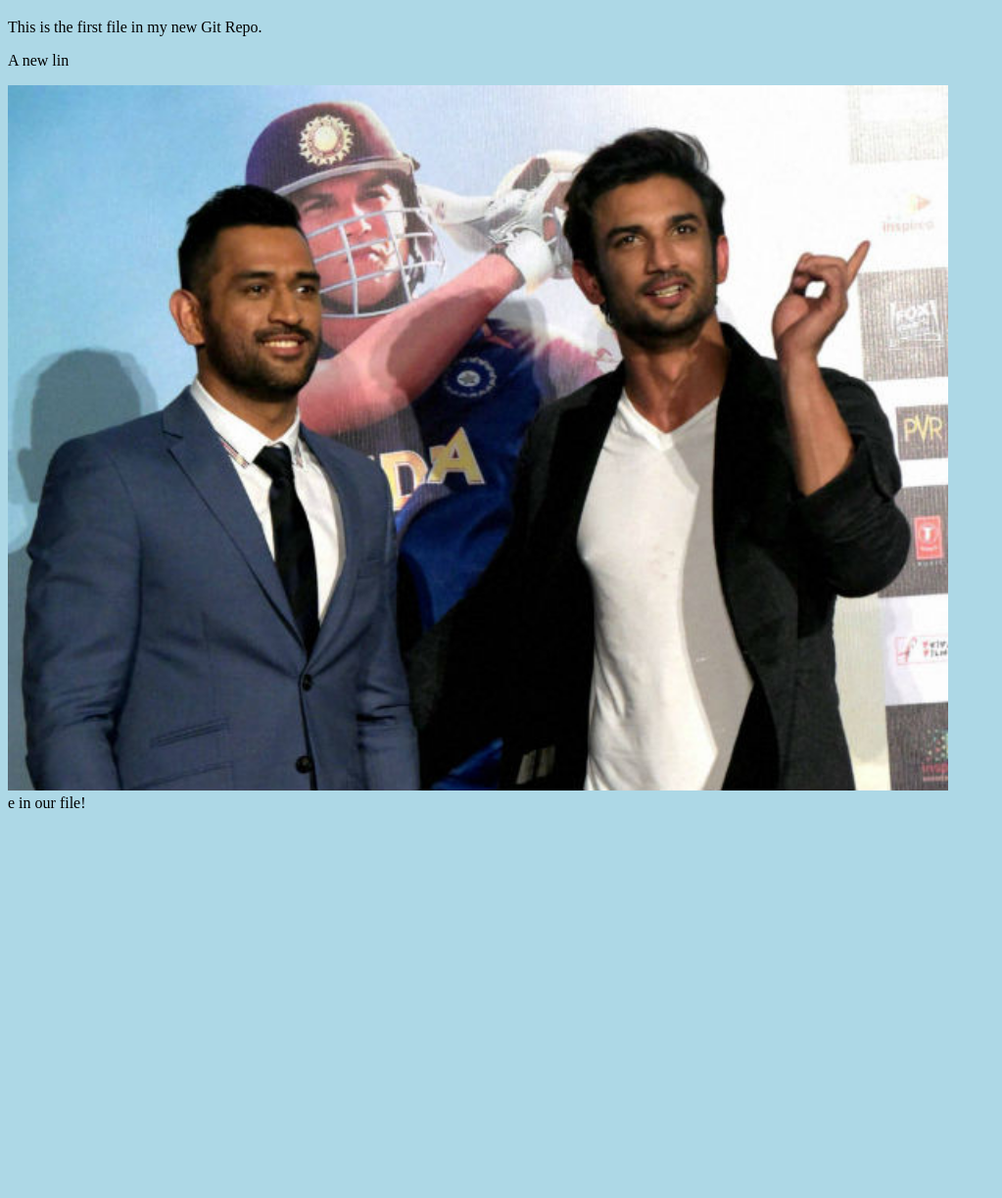
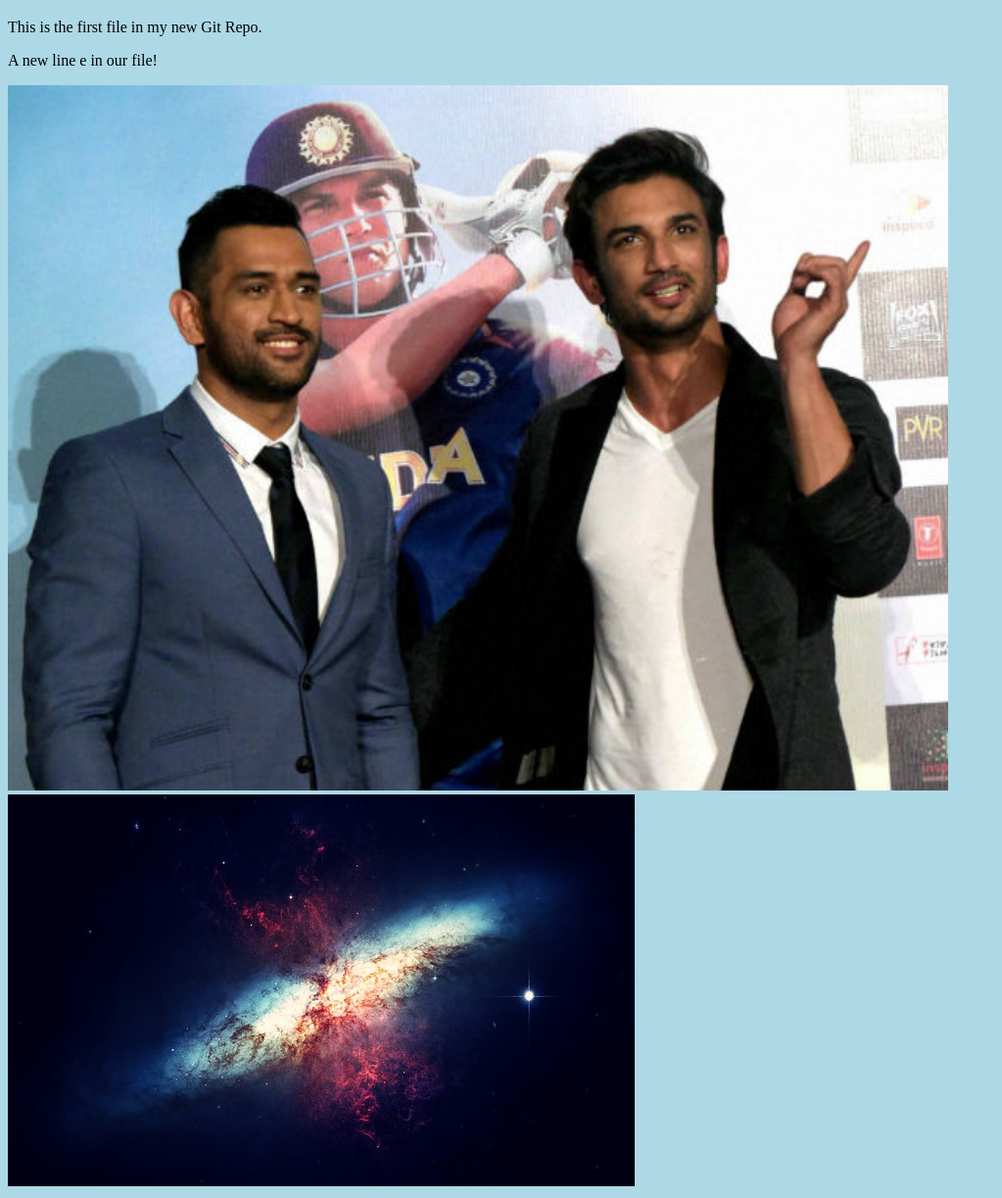
Before and after one commit to avinashvagmare/reactprojectg, a plain HTML site: page index.html in a window 1280 px wide. Shown: the part 61-1284 px from the top of the page at 98% size, without its empty margins (0-1023 px from the left). Before the commit the page ends 906 px from the top, so only its background shows below. Drawn offline with Linux system fonts and the light colour scheme.

Commit message:
added new image

```diff
--- a/index.html
+++ b/index.html
@@ -9,9 +9,11 @@
 <h1>Hello world!</h1>
 
 <p>This is the first file in my new Git Repo.</p>
-<p>A new lin<div><img src="Msdhonibiopic.jpg" alt="MS Dhoni Biopic inaugrual event"
+<p>A new line e in our file!</p>
+    <div><img src="Msdhonibiopic.jpg" alt="MS Dhoni Biopic inaugrual event"
     style="width:100%;max-width:960px"></div>
-    e in our file!</p>
+
+    <div><img src="galaxy-11098_640.jpg" alt="Hello Git" style="width:100%;max-width:640px"></div>
 
 </body>
 </html>
```
Also changed, not shown: galaxy-11098_640.jpg (added).
